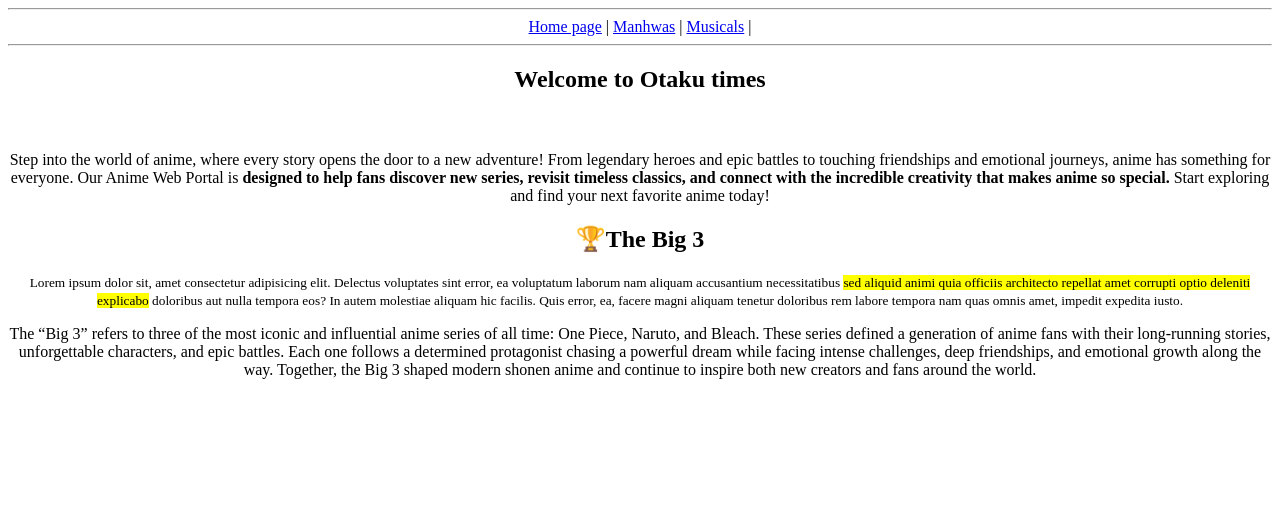
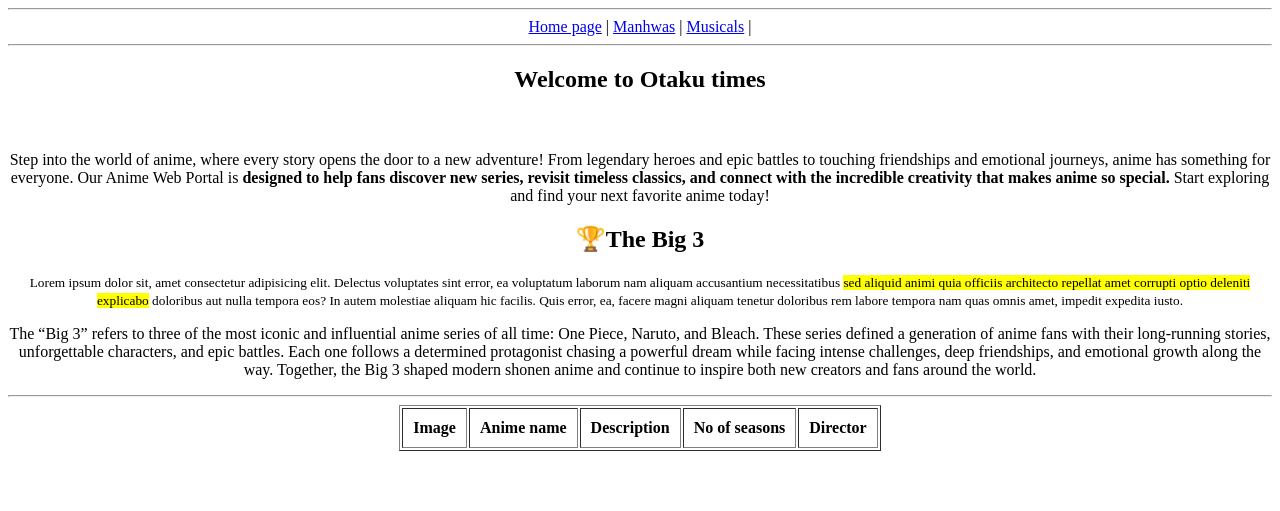
Before and after one commit to Nefeli-Fernando/Anime-Portal, a plain HTML site: page index.html in a window 1280 px wide. Drawn offline with Linux system fonts and the light colour scheme.

Commit message:
Added Table header

```diff
--- a/index.html
+++ b/index.html
@@ -6,20 +6,20 @@
     <meta name="viewport" content="width=device-width, initial-scale=1.0">
     <title>Anime Portal</title>
 
-<style>
+</head>
+
+<body class="her">
+
+    <style>
 .her {
-    background-image: url("Assets\Images\tm9rYa.png");
+    background-image: url("Assets\Images\8360.jpg");
     background-size: cover;
     background-position: center;
     height: 500px;
-    color: white;
+    color: rgb(0, 0, 0);
     text-align: center;
 }
 </style>
-
-</head>
-
-<body>
     <center>
         <nav>
             <hr>
@@ -53,6 +53,19 @@
             characters, and epic battles. Each one follows a determined protagonist chasing a powerful dream while
             facing intense challenges, deep friendships, and emotional growth along the way. Together, the Big 3 shaped
             modern shonen anime and continue to inspire both new creators and fans around the world. </p>
+
+                <hr>
+                <table border = "1" cellpadding = "10">
+                    <tr>
+                        <th>Image</th>
+                        <th>Anime name</th>
+                        <th>Description</th>
+                        <th>No of seasons</th>
+                        <th>Director</th>
+                    </tr>
+
+
+                </table>
     </center>
 
 </body>
```
